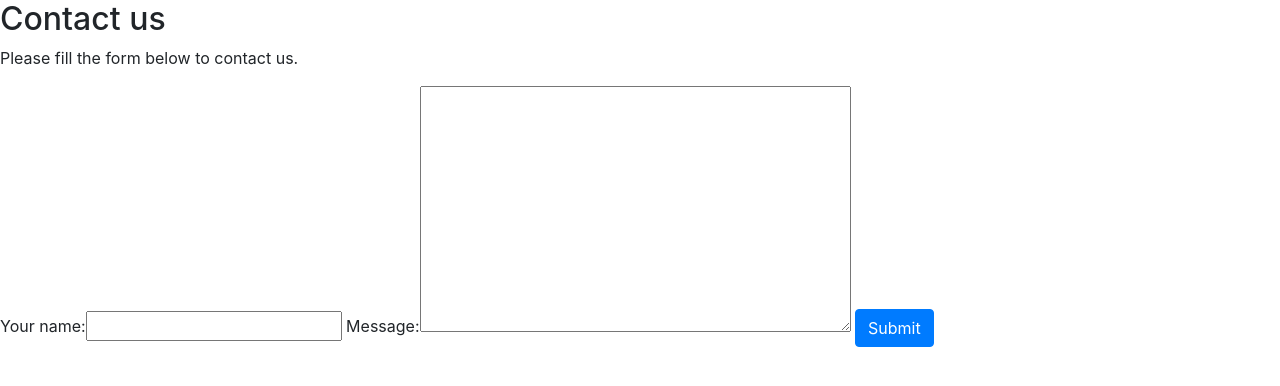
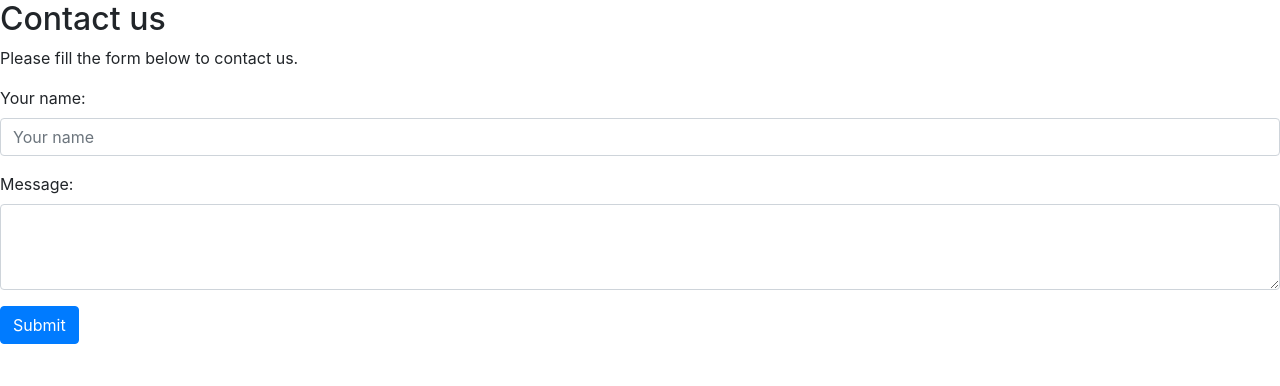
Before and after one commit to codingEzio/code_py_bookreview_django2_and_channels, a Django app: page /contact-us/ in a window 1280 px wide. Shown: the part 56-442 px from the top of the page. Run offline with Django 3.2, Linux system fonts and the light colour scheme; some libraries are stand-ins or nearby versions.

Commit message:
Use a little bit Bootstrap CSS to beautify the form

```diff
--- a/main/templates/contact_form.html
+++ b/main/templates/contact_form.html
@@ -6,7 +6,37 @@
     <p>Please fill the form below to contact us.</p>
     <form method="post">
         {% csrf_token %}
-        {{ form }}
+        <div class="form-group">
+            {{ form.name.label_tag }}
+            <input type="text"
+                   name="name"
+                   id="id_name"
+                   class="form-control {% if form.name.errors %}is-invalid{% endif %}"
+                   placeholder="Your name"
+                   value="{{ form.name.value|default:"" }}">
+            {% if form.name.errors %}
+                <div class="invalid-feedback">
+                    {{ form.name.errors }}
+                </div>
+            {% endif %}
+        </div>
+
+        <div class="form-group">
+            {{ form.message.label_tag }}
+            <textarea name="message"
+                      id="id_message"
+                      rows="3"
+                      class="form-control {% if form.message.errors %}is-invalid{% endif %}">
+                {{ form.message.value|default:"" }}
+            </textarea>
+
+            {% if form.message.errors %}
+                <div class="invalid-feedback">
+                    {{ form.message.errors }}
+                </div>
+            {% endif %}
+        </div>
+
         <button type="submit" class="btn btn-primary">
             Submit
         </button>
```
